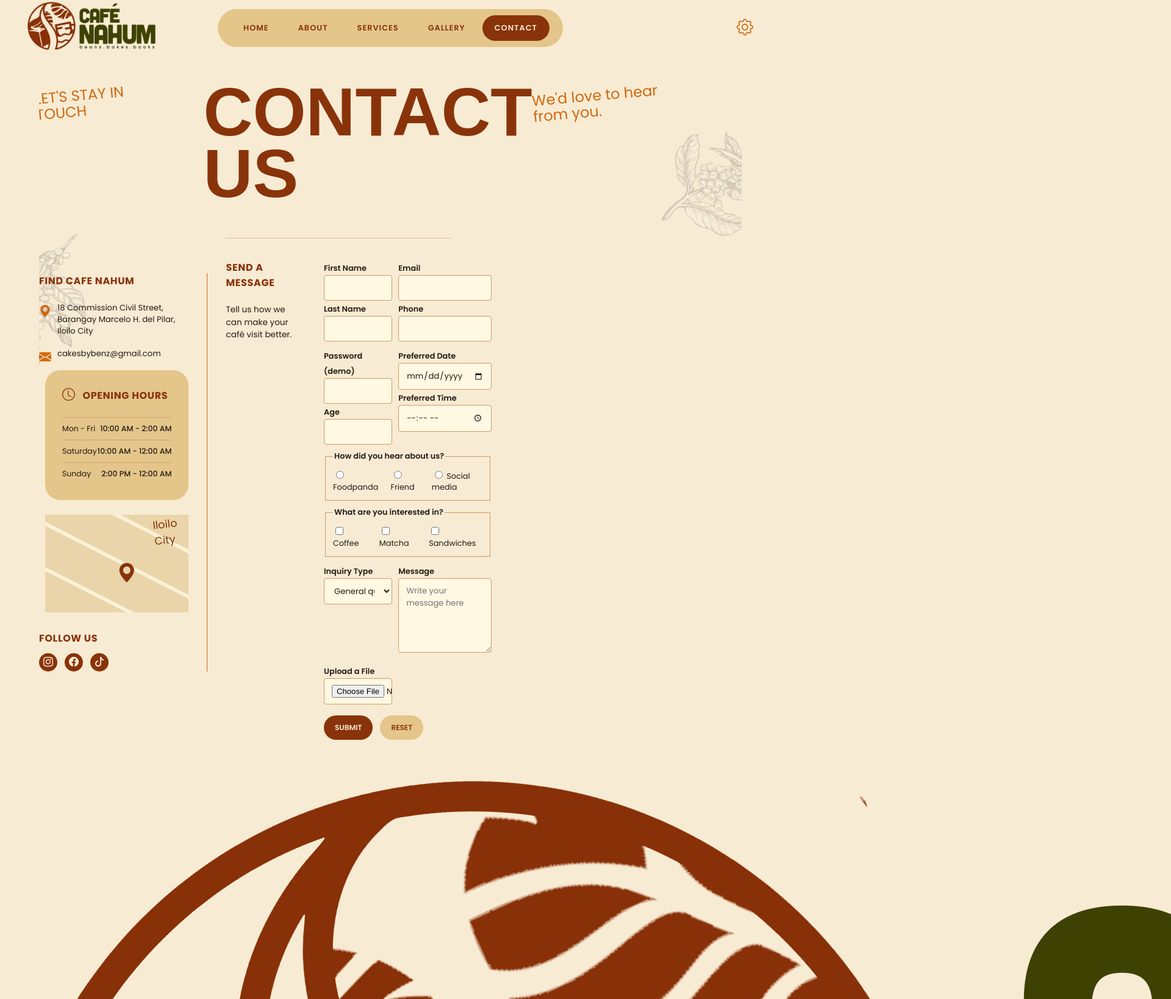
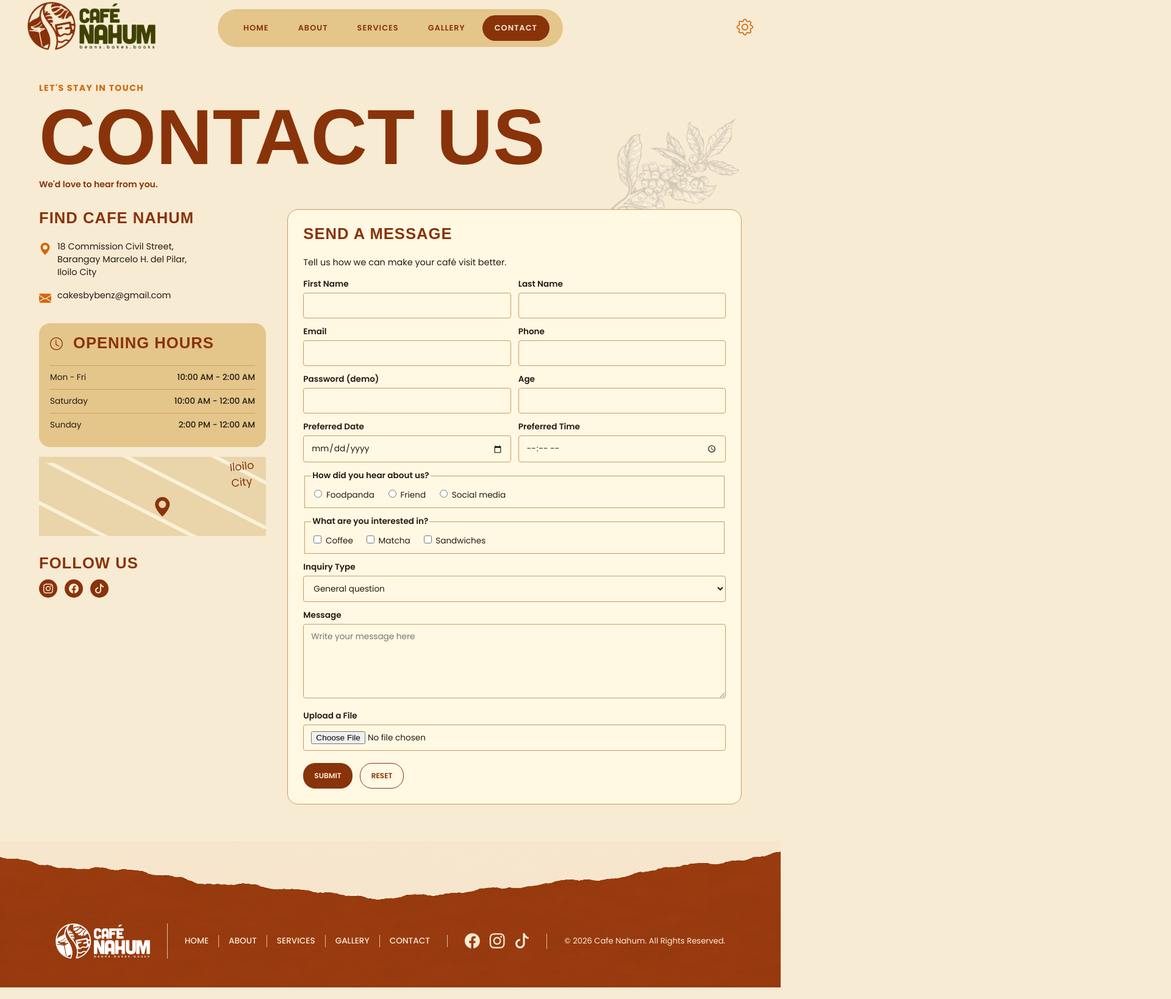
Before and after one commit to zneb21/WDD_CafeNahum, a plain HTML site: page contact.html in a window 1280 px wide. Shown: the part 22-1660 px from the top of the page at 61% size, 1920 px wide, since content can reach past the window. Drawn offline with nearby package versions, Linux system fonts and the light colour scheme; a web font is replaced by a local one.

Commit message:
feat(footer): Implement footer design across multiple pages with navigation and social links

```diff
--- a/css/style.css
+++ b/css/style.css
@@ -98,7 +98,7 @@
 
 .hero-botanical {
     position: absolute;
-    top: 180px;
+    top: 130px;
     width: clamp(220px, 30vw, 430px);
     height: auto;
     opacity: 0.32;
@@ -108,7 +108,7 @@
 }
 
 .hero-botanical-left {
-    top: 250px;
+    top: 200px;
     left: -55px;
     transform: rotate(-12deg);
 }
@@ -122,7 +122,7 @@
 .hero-left {
     position: absolute;
     left: 8%;
-    bottom: 350px;
+    bottom: 400px;
     width: 330px;
     text-align: center;
     z-index: 3;
@@ -173,7 +173,7 @@
 .hero-right {
     position: absolute;
     right: 8%;
-    bottom: 350px;
+    bottom: 400px;
     width: 350px;
     text-align: center;
     z-index: 3;
@@ -189,7 +189,7 @@
     justify-content: center;
     position: relative;
     z-index: 2;
-    padding-top: 150px;
+    padding-top: 100px;
 }
 
 .coffee-cup img {
@@ -199,7 +199,7 @@
 
 @media (max-width: 900px) {
     .hero-botanical {
-        top: 240px;
+        top: 190px;
         width: clamp(180px, 30vw, 280px);
         opacity: 0.2;
     }
@@ -215,26 +215,83 @@
 
 /* Footer Styles */
 .footer {
+    background-image: url('../images/footer-paper.png');
+    background-position: center;
+    background-repeat: no-repeat;
+    background-size: 100% 100%;
+    box-sizing: border-box;
+    min-height: 240px;
+    padding: 135px 42px 28px;
     position: relative;
-    margin-top: -470px;
-    text-align: center;
-    color: #89330A;
+    margin-top: 0;
+    color: #F8EBD3;
+}
+
+.hero + .footer {
+    margin-top: -60px;
+}
+
+.footer-content {
+    align-items: center;
+    display: flex;
+    gap: 28px;
+    justify-content: center;
+    margin: 0 auto;
+    max-width: 1360px;
+}
+
+.footer-logo {
+    border-right: 1px solid rgba(248, 235, 211, 0.75);
+    padding-right: 28px;
+}
+
+.footer-logo img {
+    display: block;
+    filter: brightness(0) invert(1);
+    width: 155px;
+}
+
+.footer-nav,
+.footer-social {
+    align-items: center;
+    display: flex;
+    gap: 16px;
+}
+
+.footer-nav {
+    border-right: 1px solid rgba(248, 235, 211, 0.75);
+    padding-right: 28px;
+}
+
+.footer-nav a {
+    color: #F8EBD3;
+    font-size: 0.85rem;
+    font-weight: 500;
+}
+
+.footer-nav a + a {
+    border-left: 1px solid rgba(248, 235, 211, 0.75);
+    padding-left: 16px;
+}
+
+.footer-social {
+    border-right: 1px solid rgba(248, 235, 211, 0.75);
+    padding-right: 28px;
+}
+
+.footer-social a {
+    color: #F8EBD3;
+    font-size: 1.55rem;
+    line-height: 1;
 }
 
 .footer p {
-    position: absolute;
-    bottom: 25px;
-    left: 0;
-    width: 100%;
     color: #F8EBD3;
-    z-index: 1;
+    font-size: 0.82rem;
+    margin: 0;
+    white-space: nowrap;
 }
 
-.footer-design img {
-    display: block;
-    width: 100%;
-    height: auto;
-}
 
 /* About page */
 .about-page {
@@ -573,11 +630,46 @@
     .footer {
         margin-top: 0;
     }
+
+    .hero + .footer {
+        margin-top: 0;
+    }
+
+    .footer {
+        background-size: 100% 100%;
+        padding: 105px 24px 24px;
+    }
+
+    .footer-content {
+        flex-direction: column;
+        gap: 14px;
+        text-align: center;
+    }
+
+    .footer-logo,
+    .footer-nav,
+    .footer-social {
+        border-right: 0;
+        padding-right: 0;
+    }
+
+    .footer-logo img {
+        width: 120px;
+    }
+
+    .footer-nav {
+        flex-wrap: wrap;
+        justify-content: center;
+    }
+
+    .footer-nav a,
+    .footer p {
+        font-size: 0.72rem;
+    }
 }
 
 /* Contact page */
 .contact-page {
-    overflow: hidden;
     position: relative;
     width: 90%;
     max-width: 1180px;
@@ -594,82 +686,68 @@
 }
 
 .contact-botanical-left {
-    left: -95px;
-    top: 250px;
-    transform: rotate(-18deg);
+    display: none;
 }
 
 .contact-botanical-right {
-    right: -95px;
+    right: 0;
     top: 15px;
     transform: rotate(18deg);
 }
 
 .contact-heading {
-    display: flex;
-    justify-content: space-between;
-    min-height: 150px;
+    min-height: 185px;
 }
 
 .contact-heading h1 {
     color: #89330A;
-    font-size: 7rem;
-    line-height: 0.9;
-    margin: 0;
+    font-family: 'Cubano', sans-serif;
+    font-size: 8rem;
+    line-height: 0.85;
+    margin: 16px 0 12px;
 }
 
-.contact-heading p {
+.contact-small-title {
     color: #D0680F;
-    font-family: 'Gorditas', 'Poppins', sans-serif;
-    font-size: 1.5rem;
-    line-height: 1.1;
-    margin: 8px 8% 0 0;
-    transform: rotate(-5deg);
+    font-size: 0.88rem;
+    font-weight: 700;
+    letter-spacing: 0.1em;
+    margin: 0 0 8px;
+}
+
+.contact-subtitle {
+    color: #89330A;
+    font-size: 0.88rem;
+    font-weight: 600;
+    margin: 10px 0 0;
 }
 
 .contact-content {
     display: grid;
-    grid-template-columns: 24% 32% 44%;
-    gap: 30px;
-    align-items: center;
-}
-
-.contact-cup {
-    background: #6d6a3b;
-    border-radius: 45% 50% 42% 48%;
-    height: 280px;
-    overflow: hidden;
-    position: relative;
-    transform: rotate(-3deg);
-}
-
-.contact-cup img {
-    bottom: -55px;
-    height: 390px;
-    left: 50%;
-    max-width: none;
-    position: absolute;
-    transform: translateX(-50%);
+    grid-template-columns: 1fr 2fr;
+    gap: 35px;
+    align-items: start;
+    margin-top: 24px;
 }
 
 .contact-details {
-    border-right: 1px solid #D0680F;
-    padding-right: 30px;
+    border-right: 0;
+    padding-right: 0;
 }
 
 .contact-details h2,
 .hours-box h2,
 .contact-form-section h2 {
     color: #89330A;
-    font-family: 'Poppins', sans-serif;
-    font-size: 1rem;
+    font-family: 'Cubano', sans-serif;
+    font-size: 1.6rem;
     font-weight: 700;
     letter-spacing: 0.04em;
     margin: 0 0 22px;
 }
 
 .contact-details p {
-    font-size: 0.82rem;
+    font-size: 0.9rem;
     line-height: 1.45;
     margin: 0 0 18px;
     padding-left: 30px;
@@ -706,13 +784,14 @@
 }
 
 .contact-side {
-    padding-left: 10px;
+    padding-left: 0;
+    margin-top: 35px;
 }
 
 .hours-box {
     background: #E4C58A;
-    border-radius: 25px;
-    padding: 24px 28px;
+    border-radius: 18px;
+    padding: 18px;
 }
 
 .hours-box h2 i {
@@ -723,7 +802,7 @@
 .hours-box p {
     border-top: 1px solid rgba(137, 51, 10, 0.25);
     display: flex;
-    font-size: 0.78rem;
+    font-size: 0.85rem;
     justify-content: space-between;
     margin: 0;
     padding: 9px 0;
@@ -735,8 +814,8 @@
 
 .map-box {
     background: #E9D5A9;
-    height: 160px;
-    margin-top: 24px;
+    height: 130px;
+    margin-top: 16px;
     overflow: hidden;
     position: relative;
 }
@@ -767,38 +846,52 @@
 }
 
 .contact-form-section {
-    border-top: 1px solid rgba(137, 51, 10, 0.25);
-    display: grid;
-    gap: 50px;
-    grid-template-columns: 30% 70%;
-    margin-top: 55px;
-    padding-top: 35px;
+    background: #FFF8E3;
+    border: 1px solid #C99C62;
+    border-radius: 18px;
+    display: block;
+    margin-top: 0;
+    padding: 25px;
 }
 
 .contact-form-section > div p {
-    font-size: 0.85rem;
+    font-size: 0.9rem;
     line-height: 1.5;
+}
+
+.contact-form-section > div {
+    margin-bottom: 15px;
 }
 
 .contact-form {
     display: grid;
-    gap: 10px;
+    gap: 12px;
     grid-template-columns: 1fr 1fr;
 }
 
-.contact-form > label,
-.contact-form > input,
-.contact-form > select,
-.contact-form > textarea,
+.form-row,
+.form-full,
 .contact-form > fieldset,
 .form-buttons {
     grid-column: span 2;
 }
 
+.form-row {
+    display: grid;
+    gap: 12px;
+    grid-template-columns: 1fr 1fr;
+}
+
 .contact-form label,
 .contact-form legend {
-    font-size: 0.8rem;
+    font-size: 0.85rem;
     font-weight: 600;
+}
+
+.form-field label,
+.form-full label {
+    display: block;
+    margin-bottom: 4px;
 }
 
 .contact-form input,
@@ -810,7 +903,7 @@
     box-sizing: border-box;
     color: #241b12;
     font: inherit;
-    font-size: 0.82rem;
+    font-size: 0.85rem;
     padding: 10px 12px;
     width: 100%;
 }
@@ -824,7 +917,7 @@
     border: 1px solid #C99C62;
     display: flex;
     gap: 18px;
-    padding: 12px;
+    padding: 10px;
 }
 
 .contact-form fieldset label {
@@ -854,39 +947,21 @@
 }
 
 .form-buttons button[type="reset"] {
-    background: #E4C58A;
+    background: #FFF8E3;
+    border: 1px solid #89330A;
     color: #89330A;
-}
-
-.contact-footer {
-    margin-top: 0;
-    text-align: center;
-}
-
-.contact-footer p {
-    color: #F8EBD3;
-    font-size: 0.75rem;
-    margin: 0;
-    position: absolute;
 }
 
 @media (max-width: 900px) {
     .contact-content {
-        grid-template-columns: 30% 35% 35%;
+        grid-template-columns: 1fr 2fr;
         gap: 18px;
     }
 
     .contact-heading h1 {
-        font-size: 5rem;
+        font-size: 6rem;
     }
 
-    .contact-heading p {
-        margin-right: 0;
-    }
-
-    .contact-form-section {
-        grid-template-columns: 1fr;
-    }
 }
 
 @media (max-width: 620px) {
@@ -903,36 +978,23 @@
     }
 
     .contact-botanical-right {
-        right: -85px;
+        right: 0;
     }
 
     .contact-heading {
-        display: block;
-        min-height: 170px;
+        min-height: 155px;
     }
 
     .contact-heading h1 {
         font-size: 4rem;
     }
 
-    .contact-heading p {
-        margin: 20px 0 0 45%;
-    }
-
     .contact-content {
         grid-template-columns: 1fr;
     }
 
-    .contact-cup {
-        height: 250px;
-        margin: auto;
-        width: 200px;
-    }
-
     .contact-details {
-        border-bottom: 1px solid #D0680F;
-        border-right: 0;
-        padding: 25px 0;
+        padding: 0;
     }
 
     .contact-side {
@@ -955,4 +1017,12 @@
         display: block;
         margin: 6px 0;
     }
+
+    .form-row {
+        grid-template-columns: 1fr;
+    }
+
+    .contact-form-section {
+        padding: 20px;
+    }
 }
```
Also changed, not shown: gallery.html (+19 -0 lines), index.html (+15 -3 lines), services.html (+19 -0 lines), images/footer-paper.png (added).
